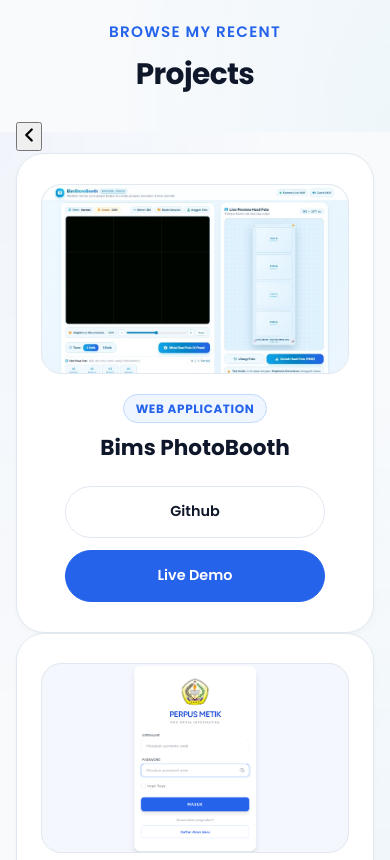
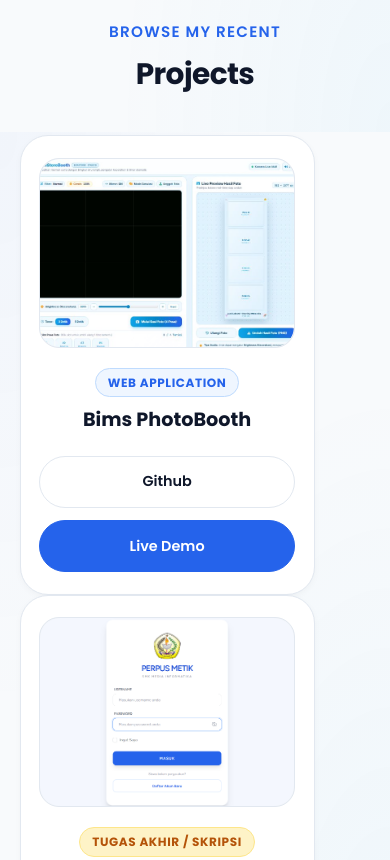
Before and after one commit to Bimaaditiya/Portofolioo, a plain HTML site: page index.html in a window 390 px wide. Shown: the part 6620-7480 px from the top of the page. Drawn offline with Linux system fonts and the light colour scheme.

Commit message:
Refactor media queries for projects layout
Updated styles for projects carousel and slider in media queries.

```diff
--- a/mediaqueries.css
+++ b/mediaqueries.css
@@ -35,10 +35,18 @@
 }
 
 @media screen and (max-width: 900px) {
-  .projects-grid {
-    grid-template-columns: 1fr;
-    max-width: 550px;
-    margin: 2rem auto 0;
+  .projects-carousel-wrapper {
+    padding: 0;
+  }
+
+  .carousel-nav-btn {
+    display: none;
+  }
+
+  .projects-slider .project-card {
+    flex: 0 0 84%;
+    max-width: 330px;
+    min-width: 260px;
   }
 
   .about-containers {
@@ -145,6 +153,21 @@
     height: 190px;
   }
 
+  .projects-slider {
+    gap: 1.25rem;
+    padding: 0.85rem 0.25rem 1.25rem;
+  }
+
+  .projects-slider .project-card {
+    flex: 0 0 88%;
+    max-width: 295px;
+    padding: 1.35rem 1.15rem;
+  }
+
+  .project-title {
+    font-size: 1.2rem;
+  }
+
   .contact-info-upper-container {
     flex-direction: column;
     align-items: stretch;
```
